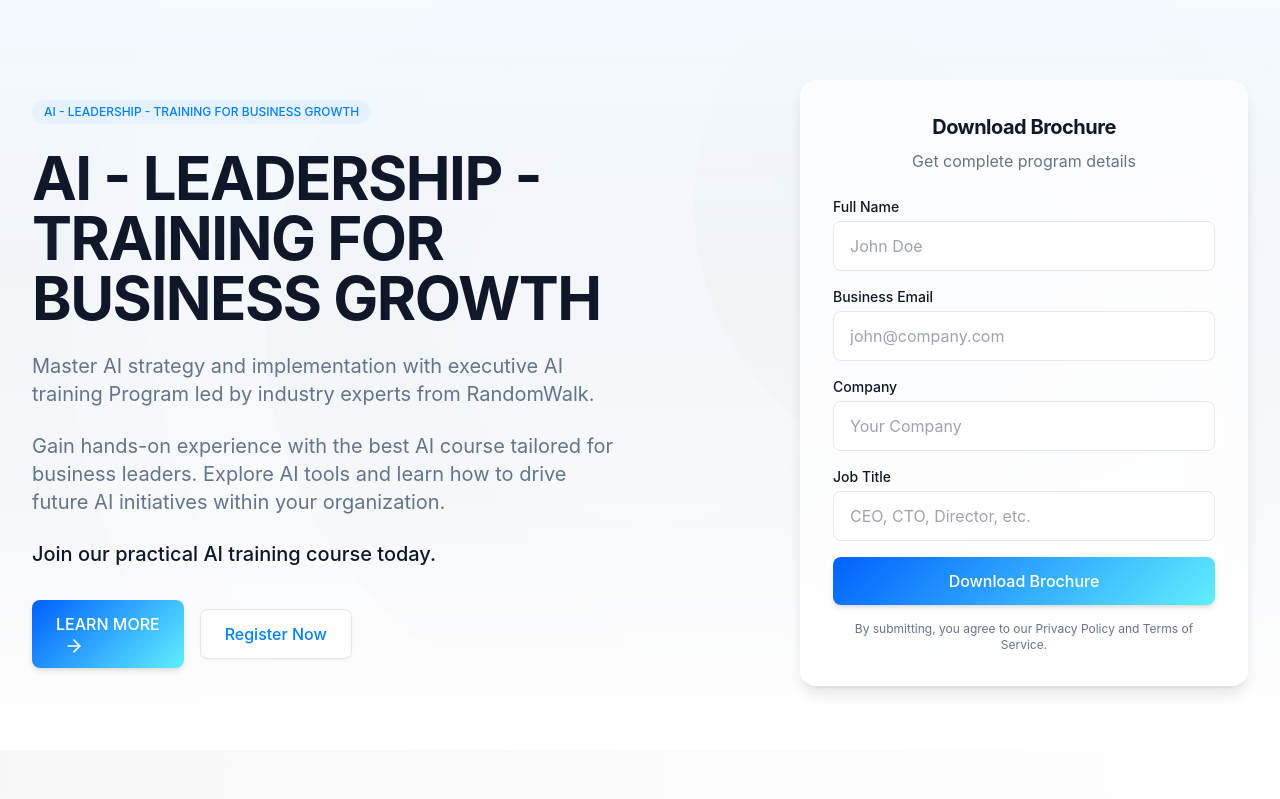
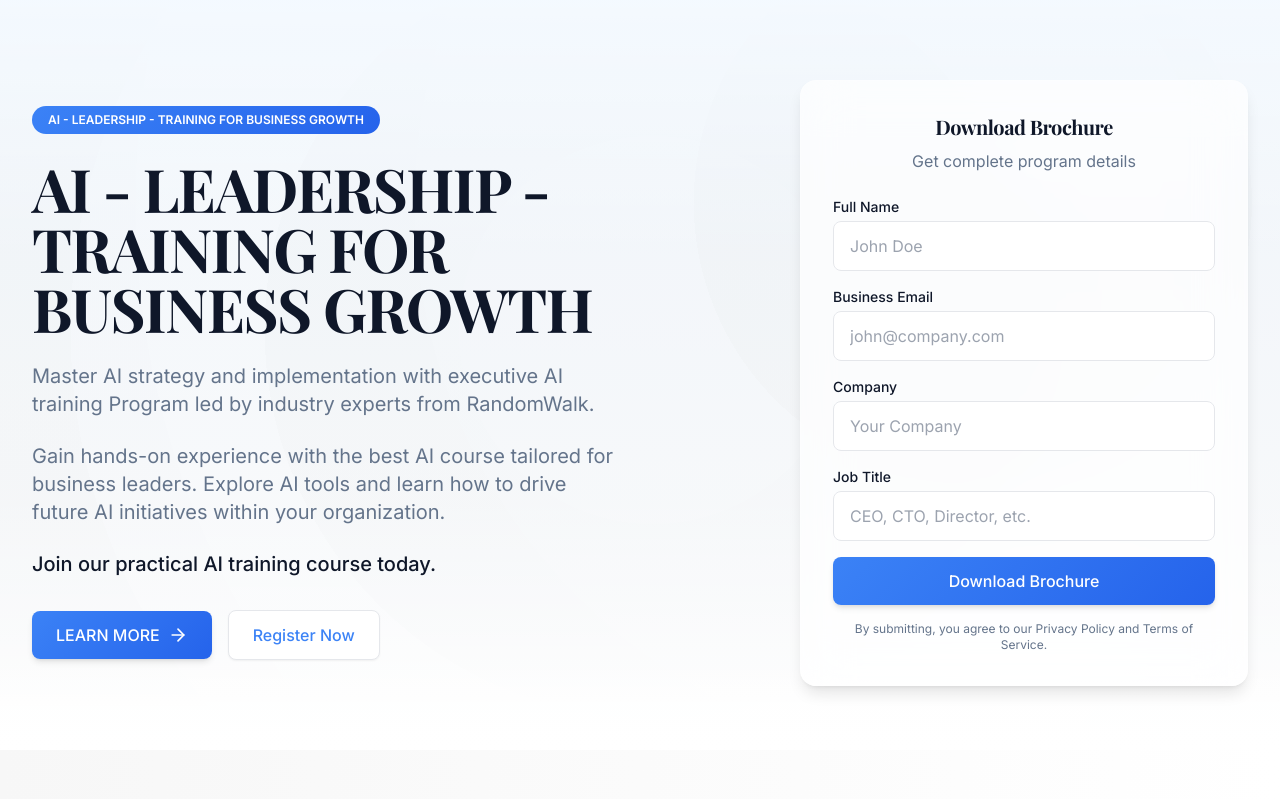
Before and after one commit to chhaviRW/chatleon-landing-page, a React (Vite) app: page / in a window 1280 px wide. Shown: the top 799 px of the page. Built offline with nearby package versions, Linux system fonts and the light colour scheme.

Commit message:
Refactor: Improve design for better aesthetics
Enhance the visual appeal and dynamism of the application's design.

```diff
--- a/src/index.css
+++ b/src/index.css
@@ -1,5 +1,5 @@
 
-@import url('https://fonts.googleapis.com/css2?family=Inter:wght@300;400;500;600;700&display=swap');
+@import url('https://fonts.googleapis.com/css2?family=Inter:wght@300;400;500;600;700&family=Playfair+Display:wght@400;500;600;700&display=swap');
 
 @tailwind base;
 @tailwind components;
@@ -16,9 +16,9 @@
     --popover: 0 0% 100%;
     --popover-foreground: 222 47% 11%;
 
-    --primary: 210 100% 50%;
+    --primary: 217 91% 60%;
     --primary-foreground: 210 40% 98%;
-    --primary-light: 210 100% 95%;
+    --primary-light: 217 91% 95%;
 
     --secondary: 240 5.9% 10%;
     --secondary-foreground: 0 0% 98%;
@@ -114,7 +114,7 @@
   }
 
   .pill-tag {
-    @apply inline-flex items-center px-3 py-1 rounded-full text-xs font-medium bg-primary-light text-primary;
+    @apply inline-flex items-center px-4 py-1.5 rounded-full text-xs font-semibold bg-gradient-blue text-white;
   }
 
   .section-container {
@@ -134,11 +134,11 @@
   }
 
   .btn-primary {
-    @apply px-6 py-3 bg-gradient-blue text-white font-medium rounded-lg shadow-md hover:shadow-lg transition-all duration-300 hover:scale-[1.02] active:scale-[0.98] focus:outline-none focus:ring-2 focus:ring-blue-400;
+    @apply px-6 py-3 bg-gradient-blue text-white font-medium rounded-lg shadow-md hover:shadow-lg transition-all duration-300 hover:scale-[1.02] active:scale-[0.98] focus:outline-none focus:ring-2 focus:ring-blue-400 flex items-center justify-center;
   }
 
   .btn-secondary {
-    @apply px-6 py-3 bg-white text-primary font-medium rounded-lg shadow-sm border border-gray-200 hover:bg-gray-50 transition-all duration-200 focus:outline-none focus:ring-2 focus:ring-primary;
+    @apply px-6 py-3 bg-white text-primary font-medium rounded-lg shadow-sm border border-gray-200 hover:bg-gray-50 transition-all duration-200 focus:outline-none focus:ring-2 focus:ring-primary flex items-center justify-center;
   }
 
   .stat-block {
@@ -215,6 +215,18 @@ html {
   }
 }
 
+/* Fade up animation */
+@keyframes fade-up {
+  from {
+    opacity: 0;
+    transform: translateY(20px);
+  }
+  to {
+    opacity: 1;
+    transform: translateY(0);
+  }
+}
+
 /* Page transitions */
 .page-transition-enter {
   opacity: 0;
--- a/tailwind.config.ts
+++ b/tailwind.config.ts
@@ -20,8 +20,8 @@ export default {
 		},
 		extend: {
 			fontFamily: {
-				sans: ['SF Pro Display', 'Inter', 'system-ui', 'sans-serif'],
-				heading: ['SF Pro Display', 'Inter', 'system-ui', 'sans-serif'],
+				sans: ['Inter', 'system-ui', 'sans-serif'],
+				heading: ['Playfair Display', 'serif'],
 				mono: ['SF Mono', 'monospace'],
 			},
 			colors: {
@@ -144,7 +144,7 @@ export default {
 			},
 			boxShadow: {
 				'glass': '0 4px 30px rgba(0, 0, 0, 0.1)',
-				'glass-intense': '0 4px 30px rgba(0, 0, 0, 0.15)',
+				'glass-intense': '0 8px 40px rgba(0, 0, 0, 0.2)',
 				'glass-light': '0 4px 20px rgba(0, 0, 0, 0.05)',
 				'neu': '20px 20px 60px #d9d9d9, -20px -20px 60px #ffffff',
 				'neu-dark': '10px 10px 20px rgba(0, 0, 0, 0.1)',
@@ -152,7 +152,7 @@ export default {
 			backgroundImage: {
 				'gradient-radial': 'radial-gradient(var(--tw-gradient-stops))',
 				'gradient-subtle': 'linear-gradient(to right, #f7f7f7, #ffffff)',
-				'gradient-blue': 'linear-gradient(135deg, #0061ff, #60efff)',
+				'gradient-blue': 'linear-gradient(135deg, #3b82f6, #2563eb)',
 				'gradient-purple': 'linear-gradient(135deg, #7e69ab, #9b87f5)',
 				'hero-pattern': 'radial-gradient(circle at 51% 44%, rgba(116, 116, 116, 0.05) 0%, rgba(116, 116, 116, 0.05) 25%, rgba(78, 78, 78, 0.05) 25%, rgba(78, 78, 78, 0.05) 50%, rgba(236, 236, 236, 0.05) 50%, rgba(236, 236, 236, 0.05) 75%, rgba(121, 121, 121, 0.05) 75%, rgba(121, 121, 121, 0.05) 100%), radial-gradient(circle at 76% 27%, rgba(18, 18, 18, 0.05) 0%, rgba(18, 18, 18, 0.05) 25%, rgba(188, 188, 188, 0.05) 25%, rgba(188, 188, 188, 0.05) 50%, rgba(143, 143, 143, 0.05) 50%, rgba(143, 143, 143, 0.05) 75%, rgba(77, 77, 77, 0.05) 75%, rgba(77, 77, 77, 0.05) 100%), linear-gradient(to right, #fafafa, #fafafa)',
 			},
```
